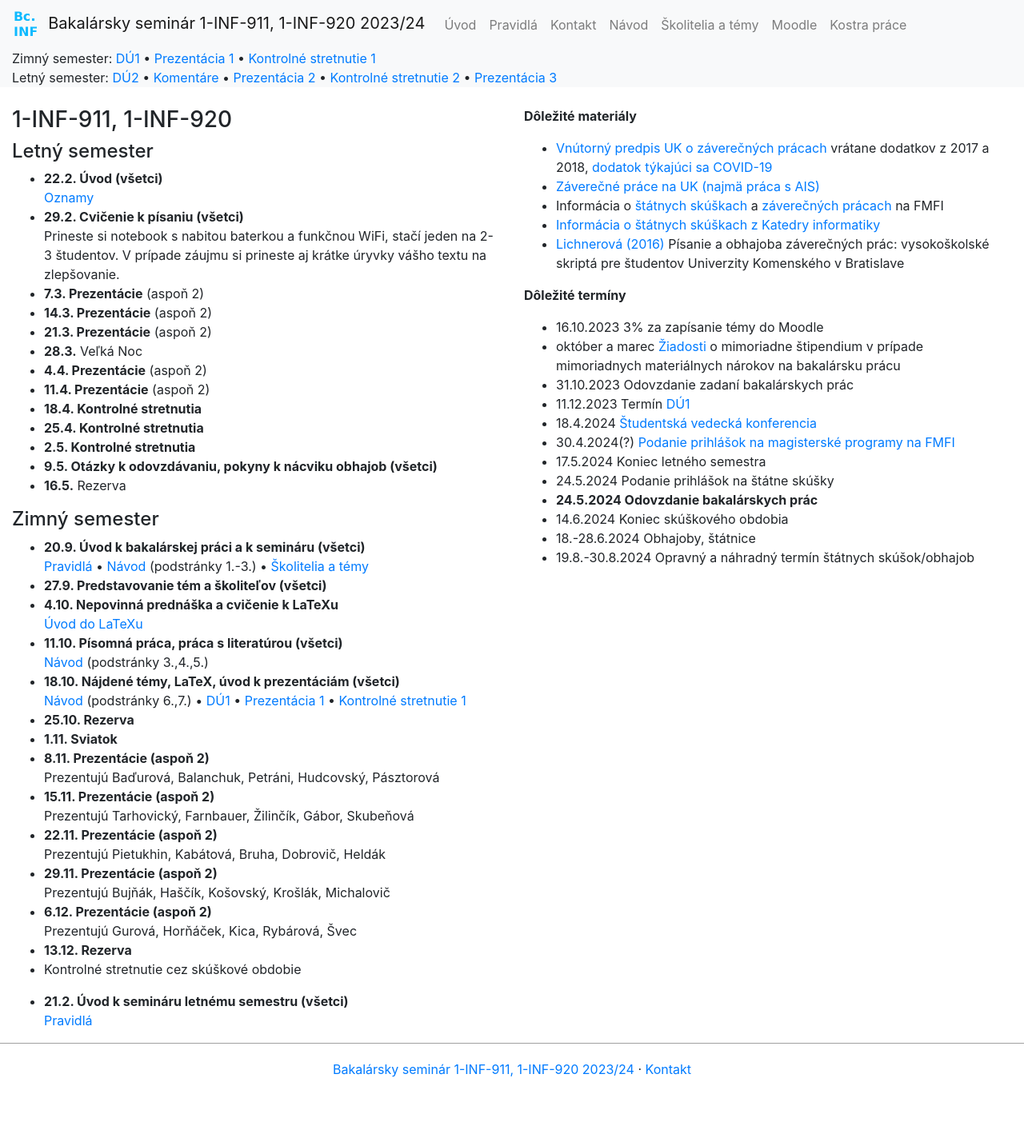
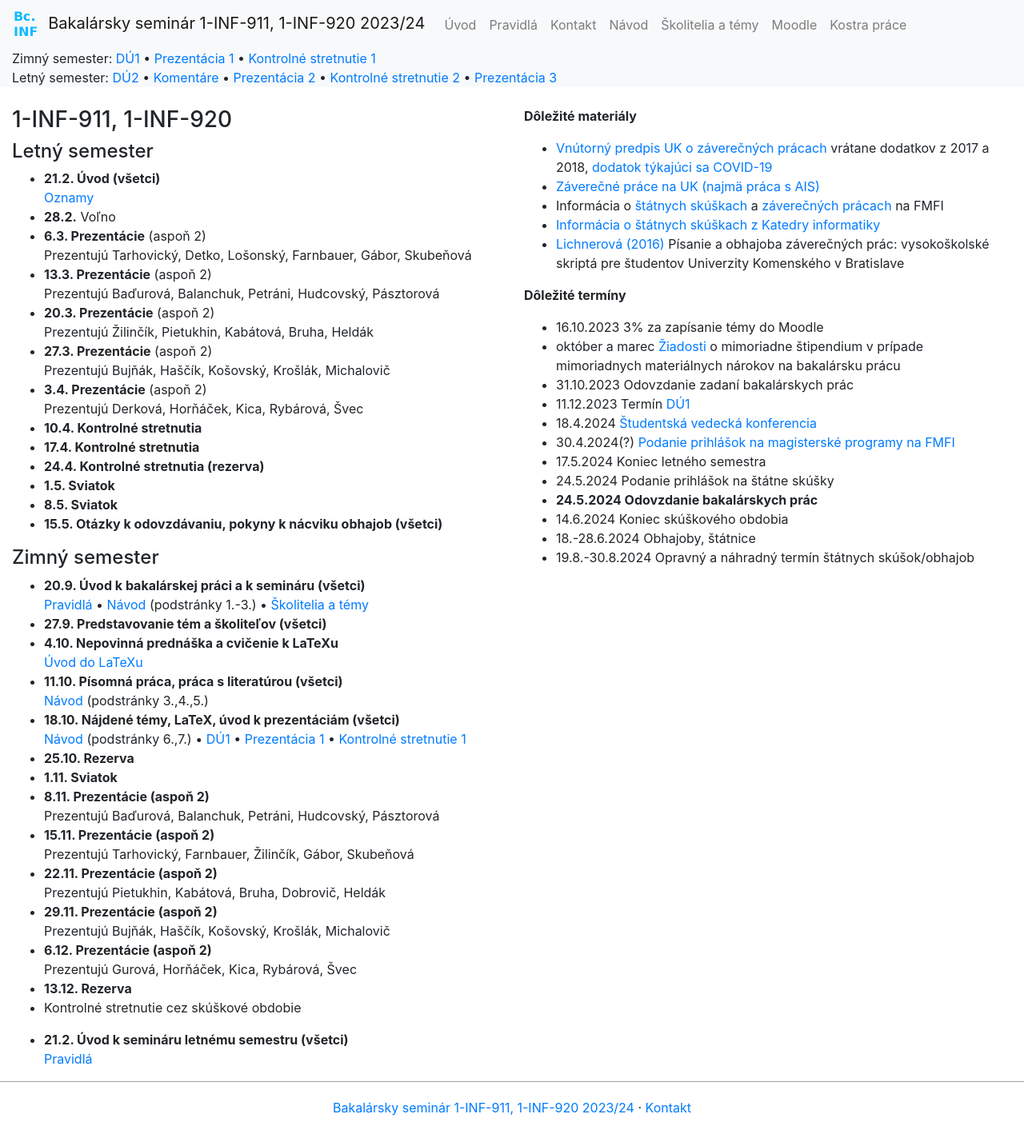
Before and after one commit to bbrejova/bcinf, a Jekyll site: the page built from index.md, in a window 1280 px wide. Shown: the whole page at 80% size. Built offline with Jekyll 4.4.1, drawn with Linux system fonts in a browser that asks for light colours; nearby versions of some CDN libraries; before the commit the page ends 1385 px from its top, so only the background shows below that.

Commit message:
Fix datumy, rozdelenie prezentacii

```diff
--- a/index.md
+++ b/index.md
@@ -8,21 +8,25 @@ layout: index
 
 #### Letný semester
 
-* **22.2. Úvod (všetci)**<br>
+* **21.2. Úvod (všetci)**<br>
 [Oznamy](./Oznamy_február.md)
-* **29.2. Cvičenie k písaniu (všetci)**<br>
-Prineste si notebook s nabitou baterkou a funkčnou WiFi, stačí jeden na 2-3 študentov. V prípade záujmu si prineste aj krátke úryvky vášho textu na zlepšovanie.
-* **7.3. Prezentácie** (aspoň 2)
-* **14.3. Prezentácie** (aspoň 2)
-* **21.3. Prezentácie** (aspoň 2)
-* **28.3.** Veľká Noc
-* **4.4. Prezentácie** (aspoň 2)
-* **11.4. Prezentácie** (aspoň 2)
-* **18.4. Kontrolné stretnutia**
-* **25.4. Kontrolné stretnutia**
-* **2.5. Kontrolné stretnutia**
-* **9.5. Otázky k odovzdávaniu, pokyny k nácviku obhajob (všetci)**
-* **16.5.** Rezerva
+* **28.2.** Voľno
+* **6.3. Prezentácie** (aspoň 2)<br>
+Prezentujú Tarhovický, Detko, Lošonský, Farnbauer, Gábor, Skubeňová
+* **13.3. Prezentácie** (aspoň 2)<br>
+Prezentujú Baďurová, Balanchuk, Petráni, Hudcovský, Pásztorová
+* **20.3. Prezentácie** (aspoň 2)<br>
+Prezentujú Žilinčík, Pietukhin, Kabátová, Bruha, Heldák
+* **27.3. Prezentácie** (aspoň 2)<br>
+Prezentujú Bujňák, Haščík, Košovský, Krošlák, Michalovič
+* **3.4. Prezentácie** (aspoň 2)<br>
+Prezentujú Derková, Horňáček, Kica, Rybárová, Švec
+* **10.4. Kontrolné stretnutia**
+* **17.4. Kontrolné stretnutia**
+* **24.4. Kontrolné stretnutia (rezerva)**
+* **1.5. Sviatok**
+* **8.5. Sviatok**
+* **15.5. Otázky k odovzdávaniu, pokyny k nácviku obhajob (všetci)**
 
 
 #### Zimný semester
```
